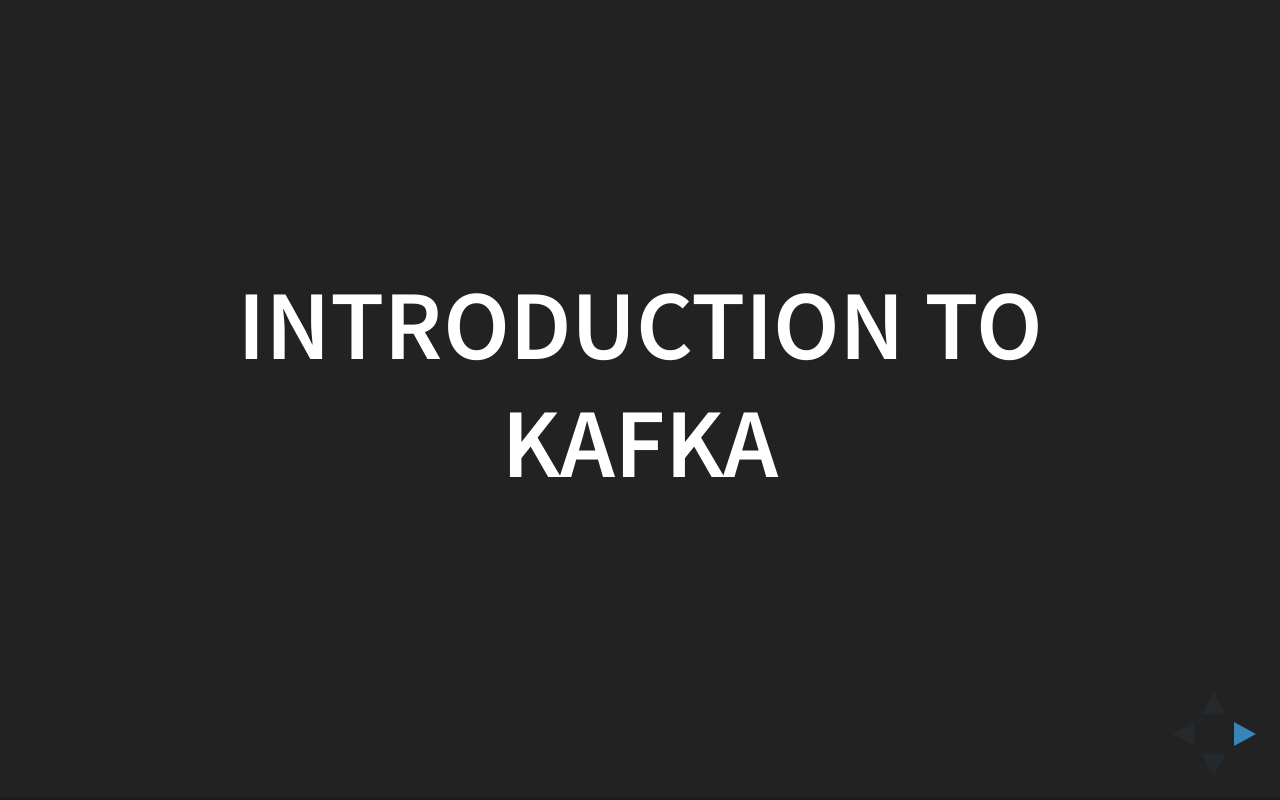
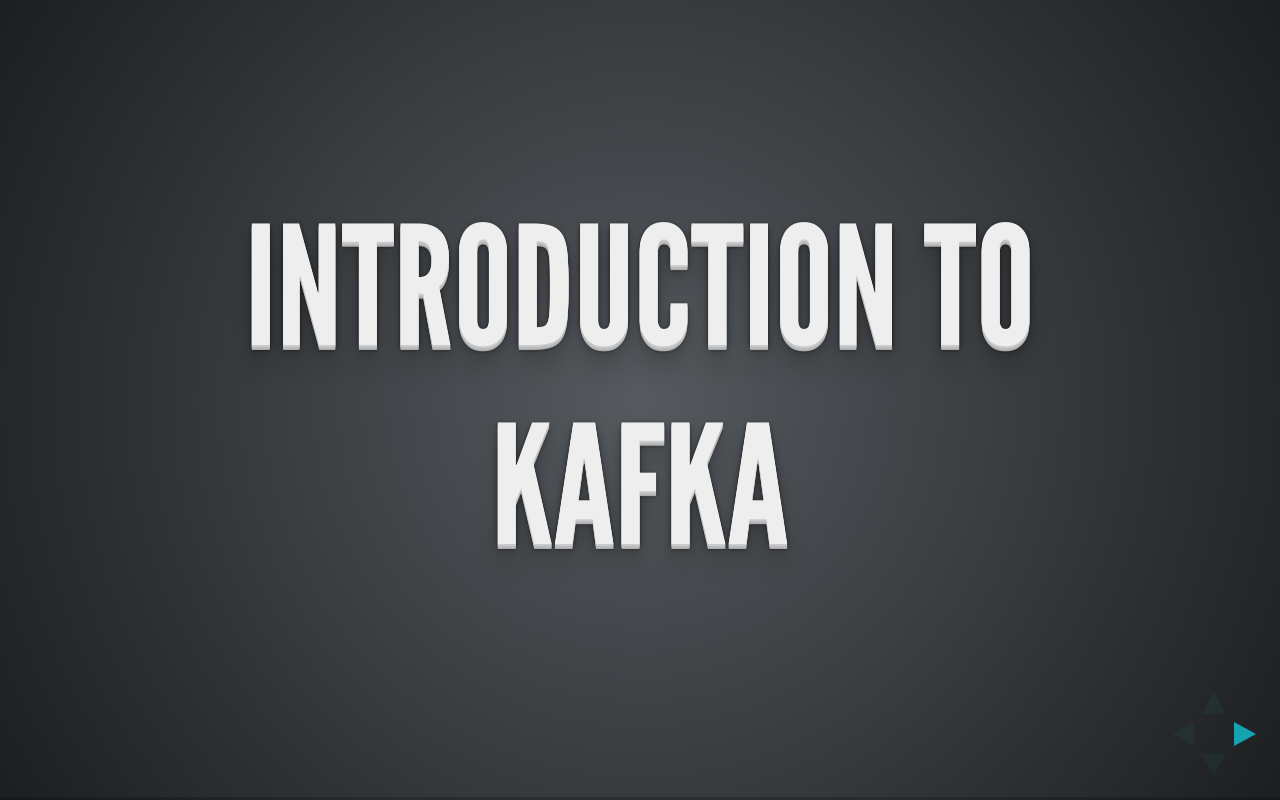
Before and after one commit to jairamc/kafka-intro, a website: page index.html in a window 1280 px wide. Drawn offline with Linux system fonts and the light colour scheme.

Commit message:
Change theme to

```diff
--- a/index.html
+++ b/index.html
@@ -7,7 +7,7 @@
 		<title>Kafka Intro</title>
 
 		<link rel="stylesheet" href="css/reveal.css">
-		<link rel="stylesheet" href="css/theme/black.css">
+		<link rel="stylesheet" href="css/theme/league.css">
 
 		<!-- Theme used for syntax highlighting of code -->
 		<link rel="stylesheet" href="lib/css/zenburn.css">
```
